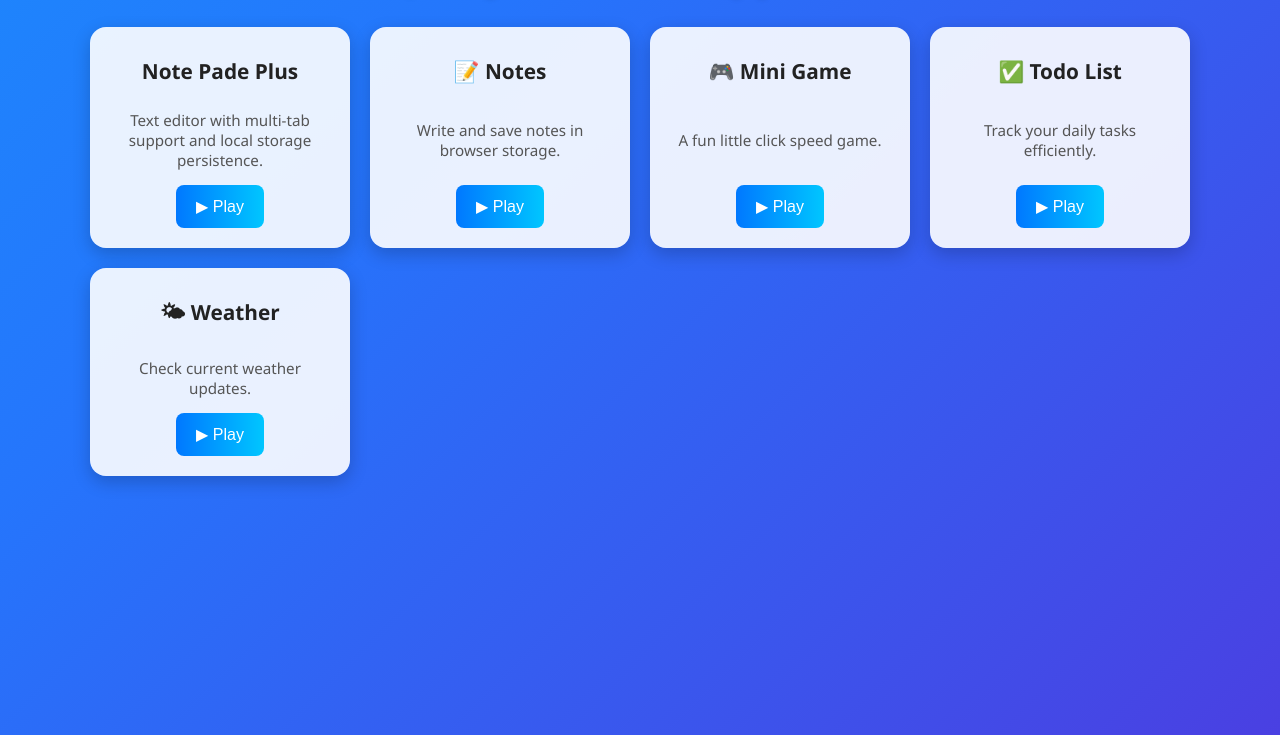
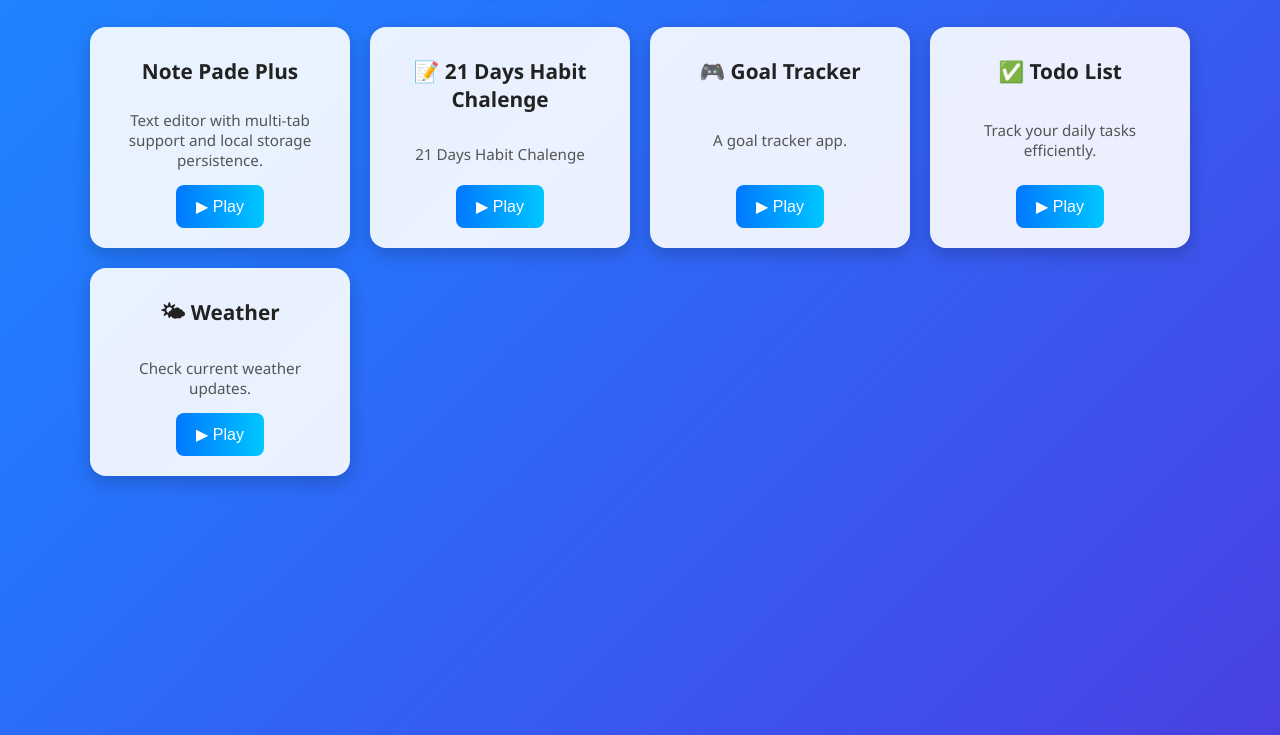
Before and after one commit to SachiSagar5/RichTextEditor, a plain HTML site: page AppStore.html in a window 1280 px wide. Shown: the part 105-840 px from the top of the page. Drawn offline with Linux system fonts and the light colour scheme.

Commit message:
updated files

```diff
--- a/AppStore.html
+++ b/AppStore.html
@@ -115,15 +115,15 @@
     </div>
 
     <div class="app-card" style="animation-delay: 0.4s">
-      <h2>📝 Notes</h2>
-      <p>Write and save notes in browser storage.</p>
-      <button onclick="location.href='apps/notes.html'">▶ Play</button>
+      <h2>📝 21 Days Habit Chalenge</h2>
+      <p>21 Days Habit Chalenge</p>
+      <button onclick="location.href='https://21-days-habit-chalenge.vercel.app/'">▶ Play</button>
     </div>
 
     <div class="app-card" style="animation-delay: 0.6s">
-      <h2>🎮 Mini Game</h2>
-      <p>A fun little click speed game.</p>
-      <button onclick="location.href='apps/game.html'">▶ Play</button>
+      <h2>🎮 Goal Tracker</h2>
+      <p>A goal tracker app.</p>
+      <button onclick="location.href='https://21-days-habit-chalenge-t6dg.vercel.app/'">▶ Play</button>
     </div>
 
     <div class="app-card" style="animation-delay: 0.8s">
```
Also changed, not shown: 1 other file.
